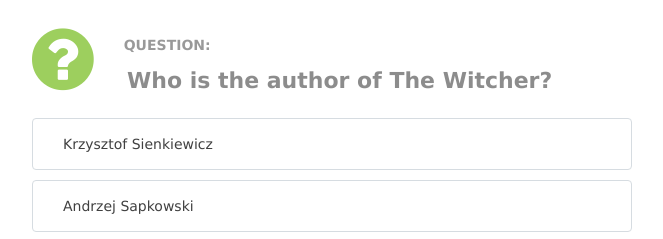
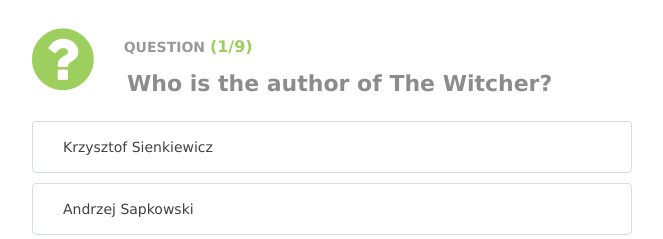
Before and after one commit to ompharate/quizee, a plain HTML site: page index.html in a window 1280 px wide. Shown: the top 239 px of the page, 308-971 px from the left. Drawn offline with Linux system fonts and the light colour scheme.

Commit message:
add question counter

```diff
--- a/css/style.css
+++ b/css/style.css
@@ -17,6 +17,11 @@
     text-transform: uppercase;
     font-size: 14px;
     color: rgba(0, 0, 0, .4);
+}
+
+.question-counter {
+  font-size: 16px;
+  color: #9dcf5e;
 }
 
 .app-box__question {
--- a/index.html
+++ b/index.html
@@ -13,7 +13,7 @@
         <i class="fa fa-question-circle app-box__icon"></i>
     </span>
     <h3 class="app-box__header">
-        Question:
+        Question <span class='question-counter'>(<span id="question-number">1</span>/<span id="questions-total"></span>)</span>
     </h3>
     <h1 class="app-box__question js-question-title"></h1>
     <div class="answer-box">
--- a/js/main.js
+++ b/js/main.js
@@ -1,6 +1,8 @@
 
 window.onload = function() {
     var quizAnswers = document.getElementById('quiz-answers');
+    var questionsTotalUi = document.getElementById('questions-total');
+    var questionNumberUi = document.getElementById('question-number');
     var nextButton = document.querySelector('.js-next-question');
     var answerBox = document.querySelector('.answer-box');
     var allQuestions = [
@@ -36,6 +38,7 @@ window.onload = function() {
 
     //Display first question on load
      function initForm() {
+       questionsTotalUi.innerHTML = allQuestions.length;
        displayQuestion(0);
     }
 
@@ -68,6 +71,7 @@ window.onload = function() {
       var currentQuestion = allQuestions[index];
       var options = currentQuestion.choices;
 
+      questionNumberUi.innerHTML = index + 1;
       setQuestionTitle(currentQuestion.question);
 
       for (var i = 0; i < options.length; i++) {
```
